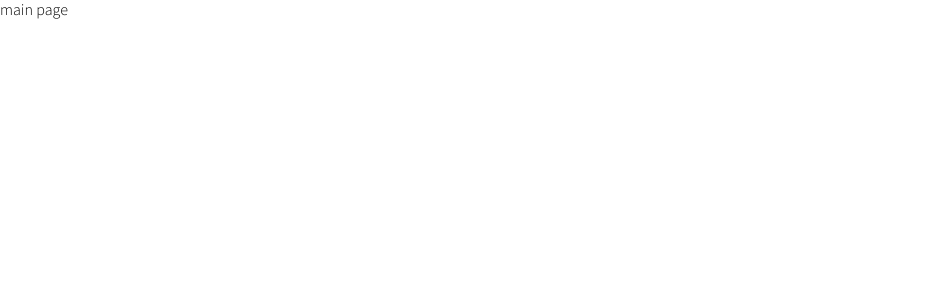
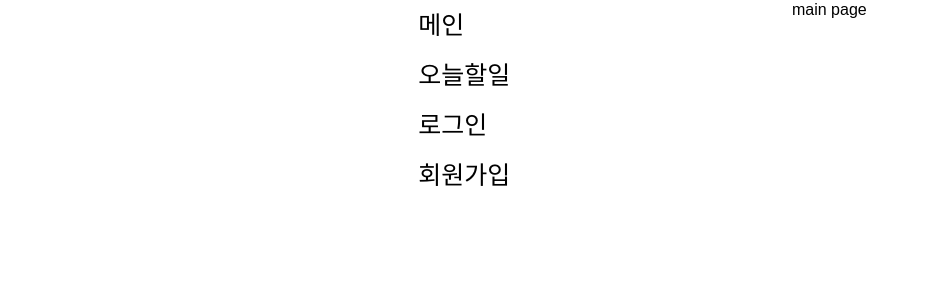
Before and after one commit to eunjeong90/wanted-pre-onboarding-frontend, a React (Create React App) app: page / in a window 1280 px wide. Shown: the top 300 px of the page, without its empty margins (0-928 px from the left). Built offline with nearby package versions, Linux system fonts and the light colour scheme.

Commit message:
feat: 추가 메뉴 네비게이션 컴포넌트

```diff
--- a/src/components/App.tsx
+++ b/src/components/App.tsx
@@ -1,12 +1,24 @@
 import React from "react";
 import AppRouter from "./AppRouter";
+import Nav from "./Nav";
+import styled from "styled-components";
 
 function App() {
   return (
     <div className="App">
-      <AppRouter />
+      <Wrapper>
+        <Nav />
+        <AppRouter />
+      </Wrapper>
     </div>
   );
 }
 
 export default App;
+
+const Wrapper = styled.div`
+  margin: 0 auto;
+  width: 50%;
+  display: flex;
+  justify-content: space-around;
+`;
--- /dev/null
+++ b/src/components/Nav.tsx
@@ -0,0 +1,37 @@
+import React from "react";
+import { NavLink } from "react-router-dom";
+import styled from "styled-components";
+
+const Nav = () => {
+  return (
+    <Navigation>
+      <NavList>
+        <NavItem>
+          <NavLink to="/">메인</NavLink>
+        </NavItem>
+        <NavItem>
+          <NavLink to="/todo">오늘할일</NavLink>
+        </NavItem>
+        <NavItem>
+          <NavLink to="/signin">로그인</NavLink>
+        </NavItem>
+        <NavItem>
+          <NavLink to="/signup">회원가입</NavLink>
+        </NavItem>
+      </NavList>
+    </Navigation>
+  );
+};
+
+const Navigation = styled.nav`
+  width: 30%;
+`;
+const NavList = styled.ul`
+  height: 100vh;
+`;
+const NavItem = styled.li`
+  font-size: 25px;
+  font-weight: 500;
+  padding: 10px 0 10px 5px;
+`;
+export default Nav;
```
